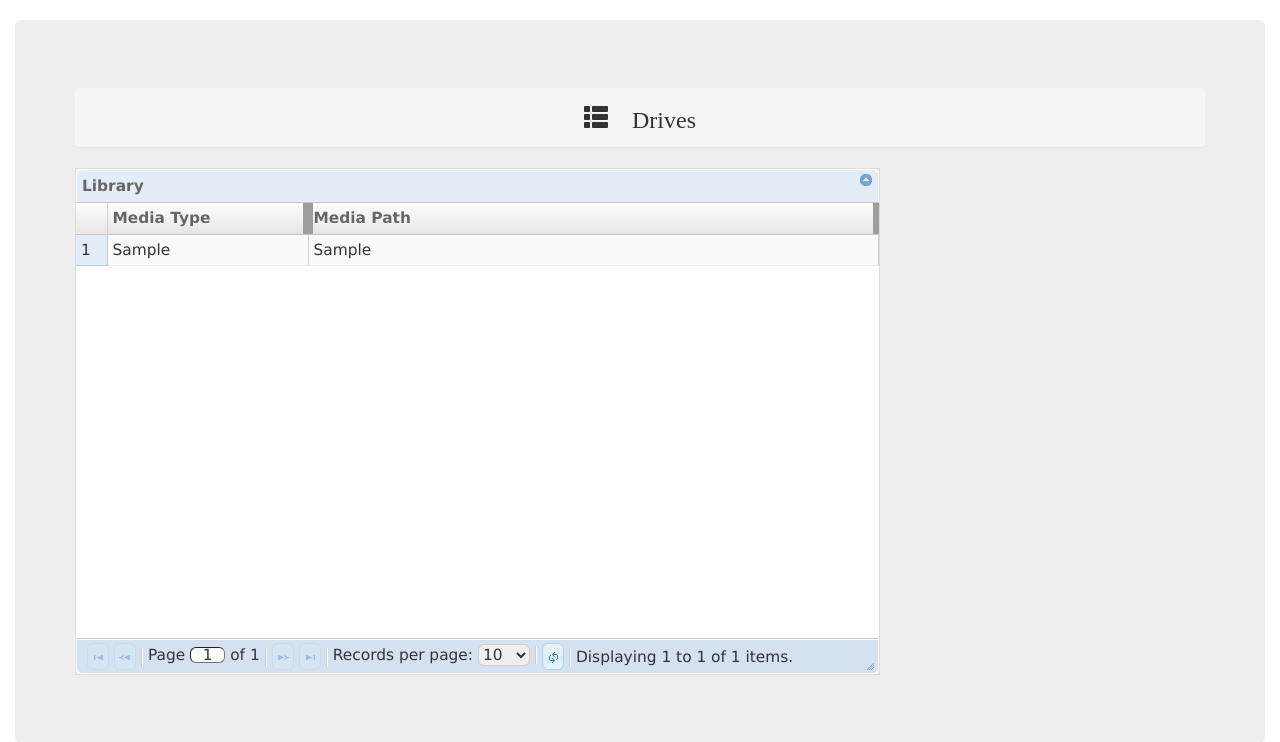
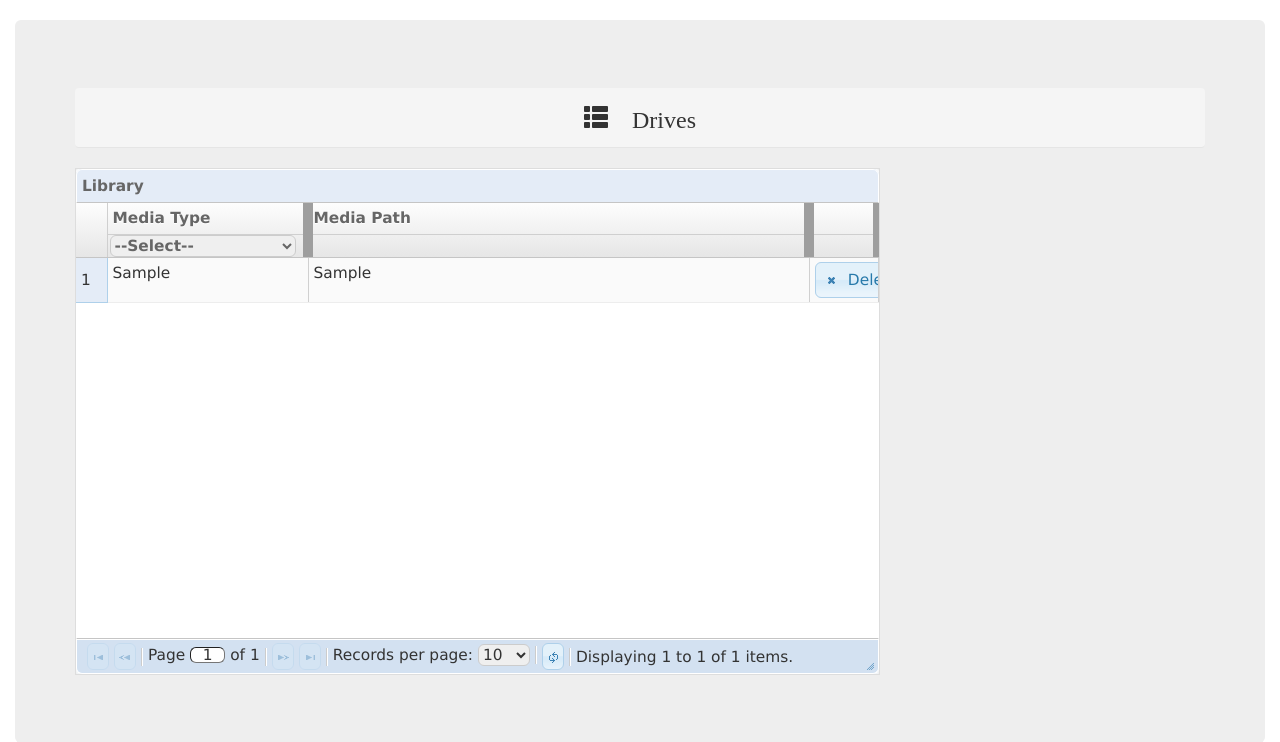
Before and after one commit to n0ahz/CollectOrganizer, a Django app: template configs/templates/configs/index.html in a window 1280 px wide. Shown: the part 58-800 px from the top of the page. Run offline with Django 3.2, Linux system fonts and the light colour scheme; the template is opened without the code that fills it: values that come from a table or form of the project are taken from there, others are empty; tables that the repository leaves empty hold one stand-in row (values such as "Sample post"); parts of the project's set-up code (start-up, migrations or seed data) failed here and were passed over; some libraries are stand-ins or nearby versions; grey boxes are pictures that could not be loaded.

Commit message:
>> App: Mod: <Configs> final attempt at new grid plugin....will move into datatable + jeditable plugins..

```diff
--- a/configs/templates/configs/index.html
+++ b/configs/templates/configs/index.html
@@ -20,21 +20,121 @@
 
             var data = [];
 
+            //define common ajax object for addition, update and delete.
+            var ajaxObj = {
+                dataType: "JSON",
+                beforeSend: function () {
+                    this.pqGrid("showLoading");
+                },
+                complete: function () {
+                    this.pqGrid("hideLoading");
+                },
+                error: function () {
+                    this.pqGrid("rollback");
+                }
+            };
+
+            //called by delete button.
+            function deleteRow(rowIndx, $grid) {
+                $grid.pqGrid("addClass", { rowIndx: rowIndx, cls: 'pq-row-delete' });
+                var rowData = $grid.pqGrid("getRowData", { rowIndx: rowIndx });
+                var ans = window.confirm("Are you sure to delete row No " + (rowIndx + 1) + "?");
+
+                if (ans) {
+                    $grid.pqGrid("deleteRow", { rowIndx: rowIndx, effect: true });
+
+                    var PathId = $grid.pqGrid("getRecId", { rowIndx: rowIndx });
+
+                    $.ajax($.extend({}, ajaxObj, {
+                        context: $grid,
+                        url: "/configs/navigator/delete",
+                        data: { path_id: PathId },
+                        success: function () {
+                            $grid.pqGrid("commit");
+                            $grid.pqGrid("refreshDataAndView");
+                        },
+                        error: function () {
+                            //debugger;
+                            $grid.pqGrid("removeClass", { rowData: rowData, cls: 'pq-row-delete' });
+                            $grid.pqGrid("rollback");
+                        }
+                    }));
+                }
+                else {
+                    $grid.pqGrid("removeClass", { rowIndx: rowIndx, cls: 'pq-row-delete' });
+                }
+            }
+
             var grid = {
                 width: 800,
                 height: 500,
                 title: "Library",
-                resizable:true,
-                draggable:true
+                resizable: true,
+                collapsible: false,
+                filterModel: { on: true, mode: "AND", header: true },
+                editable: false,
+                //use refresh event to display jQueryUI buttons and bind events.
+                refresh: function () {
+                    //debugger;
+                    var $grid = $(this);
+                    if (!$grid) {
+                        return;
+                    }
+                    //delete button
+                    $grid.find("button.delete_btn").button({ icons: { primary: 'ui-icon-close'} }).unbind("click").bind("click", function (evt) {
+                        var $tr = $(this).closest("tr");
+                        var rowIndx = $grid.pqGrid("getRowIndx", { $tr: $tr }).rowIndx;
+                        alert(rowIndx);
+                        deleteRow(rowIndx, $grid);
+                    });
+                }
             };
 
             grid.colModel = [
-                { title: "Media Type", width: 200, dataType: "string" },
-                { title: "Media Path", width: 500, dataType: "string" }
+                {
+                    title: "Path ID",
+                    dataType: "integer",
+                    dataIndx: "PathID",
+                    hidden: true
+                },
+                {
+                    title: "Media Type",
+                    width: 200,
+                    dataType: "string",
+                    filter: { type: "select",
+                        condition: 'equal',
+                        prepend: { '': '--Select--' },
+                        options: [
+                            {
+                                "movies":"Movies",
+                                "tvseries":"TV Series",
+                                "toons":"Cartoons",
+                                "music":"Music",
+                                "books":"Books",
+                                "comics":"Comics"
+                            }
+                        ],
+                        listeners: ['change']
+                    }
+                },
+                {
+                    title: "Media Path",
+                    width: 500,
+                    dataType: "string"
+                },
+                {
+                    title: "",
+                    editable: false,
+                    minWidth: 50,
+                    sortable: false,
+                    render: function (ui) {
+                        return "<button type='button' class='delete_btn'>Delete</button>";
+                    }
+                }
             ];
 
             {% for path in paths %}
-                data.push(["{{ path.media_type | title }}", "{{ path.media_path | escapejs }}"]);
+                data.push(["{{ path.id }}", "{{ path.media_type | title }}", "{{ path.media_path | escapejs }}"]);
             {% endfor %}
 
             grid.dataModel = { data: data };
```
